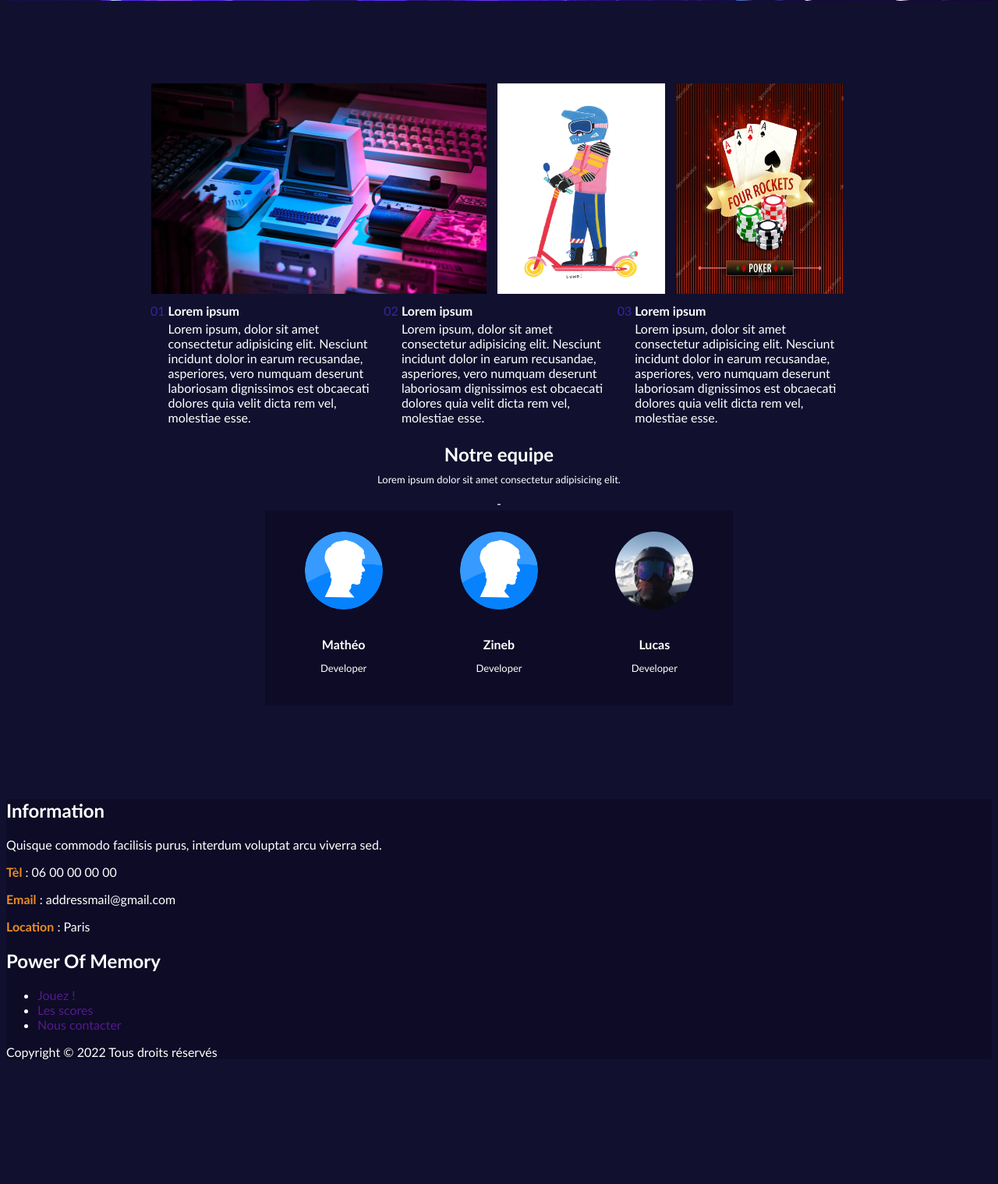
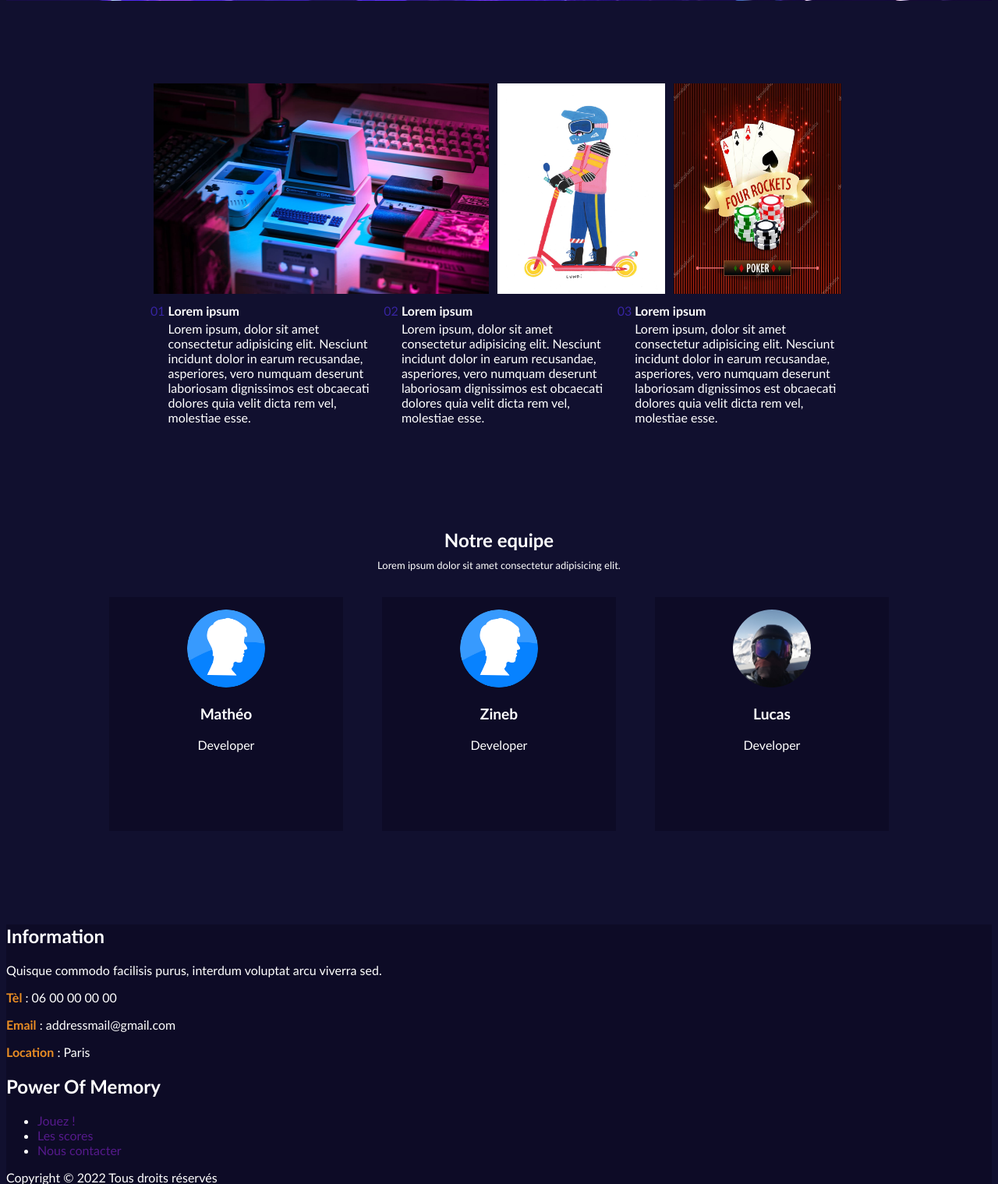
Before and after one commit to Lucastor05/Puissance-4, a PHP site: page / in a window 1280 px wide. Shown: the part 630-2149 px from the top of the page at 78% size. Before the commit the page ends 2005 px from the top, so only its background shows below. Run offline with PHP 8.4, Linux system fonts and the light colour scheme.

Commit message:
update Notre equipe onglet in main

```diff
--- a/assets/css/main.css
+++ b/assets/css/main.css
@@ -35,10 +35,12 @@ body{
 
 
 /*Tableau avec les images*/
+
+
+
 #computer{
     width: 430px;
     height: 270px;
-    margin: 3px;
 
 }
 
@@ -51,7 +53,6 @@ body{
 #poker{
     width: 215px;
     height: 270px;
-    margin: 3px;
 }
 
 
@@ -79,29 +145,35 @@ h3{
     font-weight: normal;
 }
 
-#tableauprofil{
-    background-color: #0d0b26;
-    width: 600px;
-    height: 250px;
+
+.flex-parent{
+    padding-top: 20px;
+    align-items:center;
+    display: flex;
+    flex-direction: row;
+    justify-content: center;
+    gap: 50px;
+
 }
 
-
 .profil{
-    border-right: 3px;
-    border-left: 3px;
-    font-weight: normal;
-    font-size: small;
+    height: 300px;
+    width: 300px;
+    background-color: #0d0b26;
 }
-
-.profilGras{
-    border-right: 3px;
-    border-left: 3px;
-    font-weight: bold;
-}
-
 
 .photoProfil{
     border-radius: 50px;
     width: 100px;
     height: 100px;
 }
+
+
+.profilGras{
+    font-size: larger;
+    font-weight: bold;
+}
+
+.profil{
+    font-weight: normal;
+}
--- a/index.html
+++ b/index.html
@@ -65,33 +65,52 @@
         </table>
 
 
+        <!--<table align="center" class="TableauUtilisateur">
+            <tr>
+                <td colspan="2" rowspan="2" class="logoJeu"><img src="assets/Images/watchdogs.webp"></td>
+                <td class="PartiJouer"><strong class="nombreTableau">360</strong><br>Parties jouées</td>
+                <td class="JoueurCo"><strong class="nombreTableau">1020</strong><br>Joueurs connéctés</td>
+            </tr>
+            <tr>
+                <td class="TempsRecord"><strong class="nombreTableau">10 sec</strong><br>Temps Record</td>
+                <td class="joueurInscrits"><strong class="nombreTableau">21 300</strong><br>Joueurs Inscrits</td>
+            </tr>
+
+
+
+
+        </table>-->
+
+
+
+
+
         <!--Debut de la section dedier a la presentation de l'equipe-->
         <h2 class="notreEquipeh2">Notre equipe</h2>
         <h3>Lorem ipsum dolor sit amet consectetur adipisicing elit.</h3>
-        <table align="center" id="tableauprofil">
-            <!--Tableau avec photo, prenom, profession et reseau sociaux de l'equipes-->
-            <tr>
-                <td class="profil"><img src="assets/Images/photo de profil provisoir.png" class="photoProfil"></td>
-                <td class="profil"><img src="assets/Images/photo de profil provisoir.png" class="photoProfil"></td>
-                <td class="profil"><img src="assets/Images/Profil-Lucas.jpg" class="photoProfil"></td>
-            </tr>
-            <tr>
-                <td class="profilGras">Mathéo</td>
-                <td class="profilGras">Zineb</td>
-                <td class="profilGras">Lucas</td>
 
-            </tr>
-            <tr>
-                <td class="profil" class="profession">Developer</td>
-                <td class="profil" class="profession">Developer</td>
-                <td class="profil" class="profession">Developer</td>-
-            </tr>
-            <tr>
-                <td><img src=""><img src=""><img src=""></td>
-                <td><img src=""><img src=""><img src=""></td>
-                <td><img src=""><img src=""><img src=""></td>
-            </tr>
-        </table>
+        <div class="content">
+            <div class="flex-parent">
+                <div class="profil">
+                    <p><img src="assets/Images/photo de profil provisoir.png" class="photoProfil"></p>
+                    <p class="profilGras">Mathéo</p>
+                    <p>Developer</p>
+                </div>
+                <div class="profil">
+                    <p><img src="assets/Images/photo de profil provisoir.png" class="photoProfil"></p>
+                    <p class="profilGras">Zineb</p>
+                    <p>Developer</p>
+                </div>
+                <div class="profil">
+                    <p><img src="assets/Images/Profil-Lucas.jpg" class="photoProfil"></p>
+                    <p class="profilGras">Lucas</p>
+                    <p>Developer</p>
+                </div>
+            </div>
+        </div>
+
+
+
 
     </div>
 
```
Also changed, not shown: other parts of assets/css/main.css (+65 -0 lines), assets/Images/watchdogs.webp (added).
